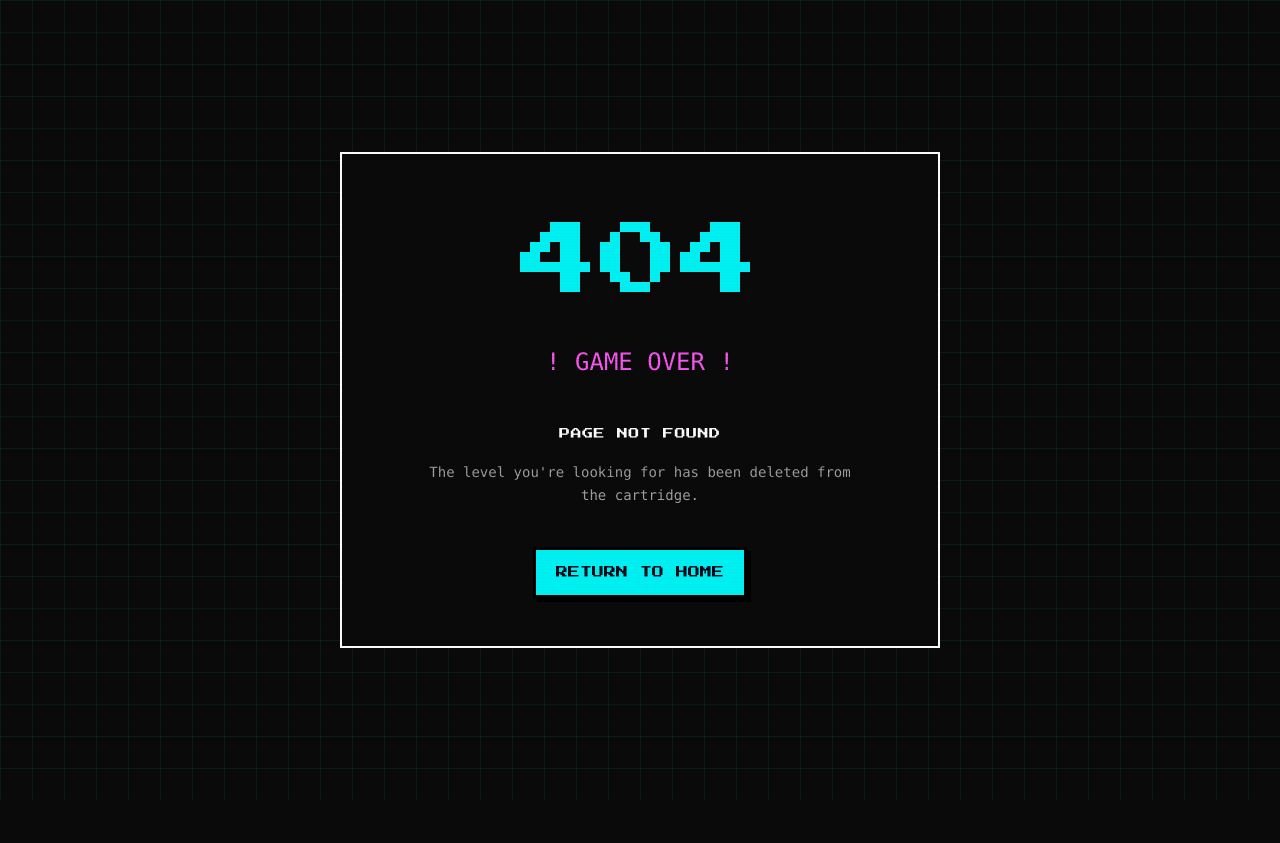
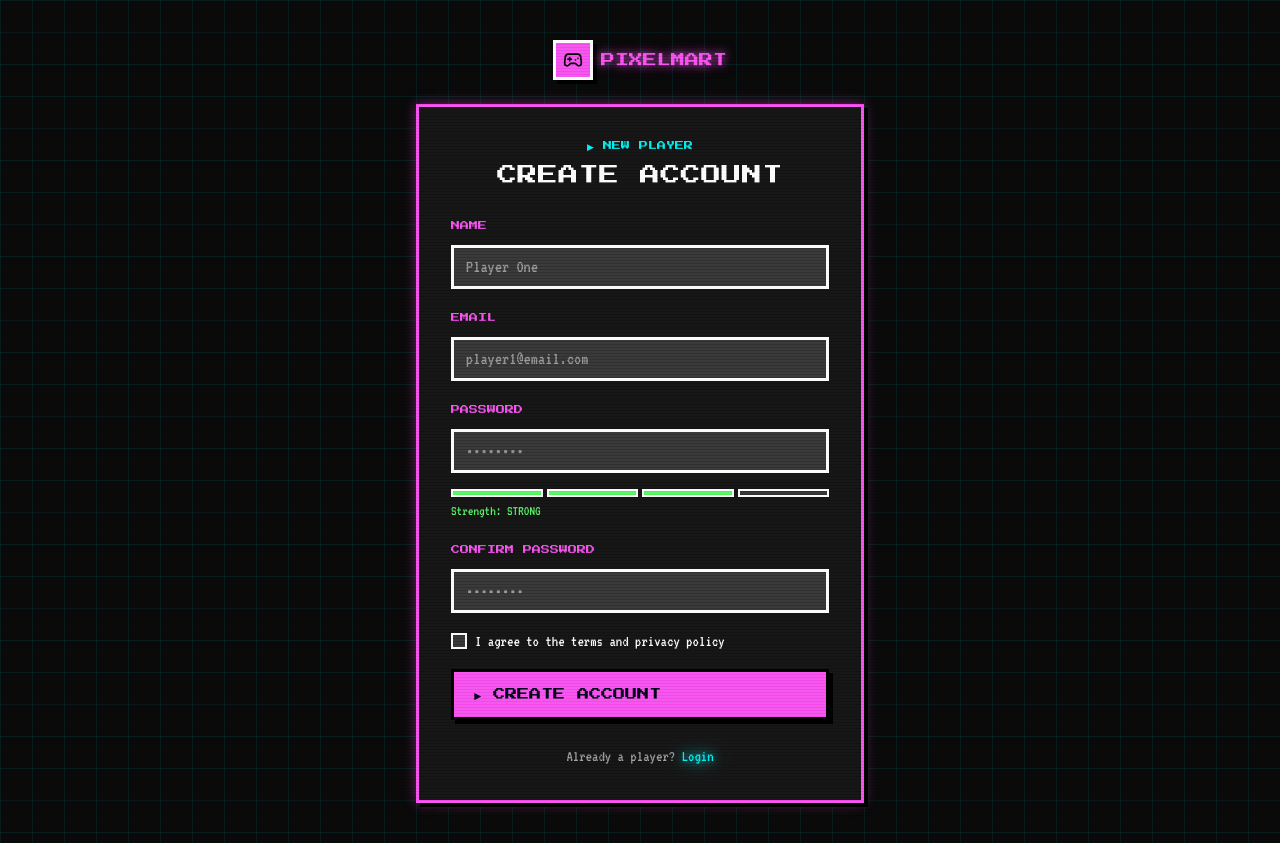
Before and after one commit to NQB37/PixelMart, a Next.js app in the folder frontend/: page /signup in a window 1280 px wide. Before the commit this address had no page. Before the commit the page ends 800 px from the top, so only its background shows below. Built offline with nearby package versions, Linux system fonts and the light colour scheme.

Commit message:
feat(fe): add login and sign up page

```diff
--- /dev/null
+++ b/frontend/app/(auth)/login/page.tsx
@@ -0,0 +1,69 @@
+import { PixelButton } from '@/components/shared/PixelButton';
+import { Gamepad2 } from 'lucide-react';
+import Link from 'next/link';
+
+export default function LoginPage() {
+  return (
+    <div className='grid min-h-screen place-items-center retro-grid scanlines px-4 py-10'>
+      <div className='w-full max-w-md'>
+        <Link href='/' className='mb-6 flex items-center justify-center gap-2'>
+          <span className='grid h-10 w-10 place-items-center bg-neon-cyan pixel-border'>
+            <Gamepad2 className='h-5 w-5 text-background' />
+          </span>
+          <span className='font-pixel text-sm text-neon-cyan glow-cyan'>
+            PIXELMART
+          </span>
+        </Link>
+        <div className='pixel-border-cyan bg-card p-8'>
+          <div className='text-center'>
+            <div className='font-pixel text-[9px] text-neon-pink'>
+              ▶ PLAYER LOGIN
+            </div>
+            <h1 className='mt-2 font-pixel text-xl'>PRESS START</h1>
+          </div>
+          <form className='mt-6 space-y-4'>
+            <Field label='EMAIL' type='email' placeholder='player1@email.com' />
+            <Field label='PASSWORD' type='password' placeholder='••••••••' />
+            <div className='flex items-center justify-between font-retro text-base'>
+              <label className='flex items-center gap-2'>
+                <span className='grid h-4 w-4 place-items-center border-2 border-foreground bg-input' />
+                Remember me
+              </label>
+              <a className='text-neon-cyan hover:glow-cyan'>Forgot?</a>
+            </div>
+            <PixelButton variant='cyan' className='w-full'>
+              ► LOGIN
+            </PixelButton>
+            <button
+              type='button'
+              className='w-full border-[3px] border-foreground bg-card px-4 py-3 font-pixel text-[10px] hover:bg-neon-yellow hover:text-background'
+            >
+              CONTINUE WITH GOOGLE
+            </button>
+          </form>
+          <div className='mt-6 text-center font-retro text-base text-muted-foreground'>
+            New player?{' '}
+            <Link href='/signup' className='text-neon-pink glow-pink'>
+              Sign up
+            </Link>
+          </div>
+        </div>
+      </div>
+    </div>
+  );
+}
+
+function Field({
+  label,
+  ...rest
+}: { label: string } & React.InputHTMLAttributes<HTMLInputElement>) {
+  return (
+    <label className='block'>
+      <span className='font-pixel text-[9px] text-neon-cyan'>{label}</span>
+      <input
+        {...rest}
+        className='mt-2 h-11 w-full border-[3px] border-foreground bg-input px-3 font-retro text-lg outline-none focus:border-neon-cyan'
+      />
+    </label>
+  );
+}
--- /dev/null
+++ b/frontend/app/(auth)/signup/page.tsx
@@ -0,0 +1,79 @@
+import { PixelButton } from '@/components/shared/PixelButton';
+import { Gamepad2 } from 'lucide-react';
+import Link from 'next/link';
+
+export default function SignUpPage() {
+  return (
+    <div className='grid min-h-screen place-items-center retro-grid scanlines px-4 py-10'>
+      <div className='w-full max-w-md'>
+        <Link href='/' className='mb-6 flex items-center justify-center gap-2'>
+          <span className='grid h-10 w-10 place-items-center bg-neon-pink pixel-border'>
+            <Gamepad2 className='h-5 w-5 text-background' />
+          </span>
+          <span className='font-pixel text-sm text-neon-pink glow-pink'>
+            PIXELMART
+          </span>
+        </Link>
+        <div className='pixel-border-pink bg-card p-8'>
+          <div className='text-center'>
+            <div className='font-pixel text-[9px] text-neon-cyan'>
+              ▶ NEW PLAYER
+            </div>
+            <h1 className='mt-2 font-pixel text-xl'>CREATE ACCOUNT</h1>
+          </div>
+          <form className='mt-6 space-y-4'>
+            <Field label='NAME' placeholder='Player One' />
+            <Field label='EMAIL' type='email' placeholder='player1@email.com' />
+            <Field label='PASSWORD' type='password' placeholder='••••••••' />
+            <div>
+              <div className='grid grid-cols-4 gap-1'>
+                {[0, 1, 2, 3].map((i) => (
+                  <span
+                    key={i}
+                    className={`h-2 border-2 border-foreground ${i < 3 ? 'bg-neon-green' : 'bg-input'}`}
+                  />
+                ))}
+              </div>
+              <p className='mt-1 font-retro text-sm text-neon-green'>
+                Strength: STRONG
+              </p>
+            </div>
+            <Field
+              label='CONFIRM PASSWORD'
+              type='password'
+              placeholder='••••••••'
+            />
+            <label className='flex items-start gap-2 font-retro text-base'>
+              <span className='mt-1 grid h-4 w-4 place-items-center border-2 border-foreground bg-input' />
+              I agree to the terms and privacy policy
+            </label>
+            <PixelButton variant='pink' className='w-full'>
+              ► CREATE ACCOUNT
+            </PixelButton>
+          </form>
+          <div className='mt-6 text-center font-retro text-base text-muted-foreground'>
+            Already a player?{' '}
+            <Link href='/login' className='text-neon-cyan glow-cyan'>
+              Login
+            </Link>
+          </div>
+        </div>
+      </div>
+    </div>
+  );
+}
+
+function Field({
+  label,
+  ...rest
+}: { label: string } & React.InputHTMLAttributes<HTMLInputElement>) {
+  return (
+    <label className='block'>
+      <span className='font-pixel text-[9px] text-neon-pink'>{label}</span>
+      <input
+        {...rest}
+        className='mt-2 h-11 w-full border-[3px] border-foreground bg-input px-3 font-retro text-lg outline-none focus:border-neon-pink'
+      />
+    </label>
+  );
+}
```
